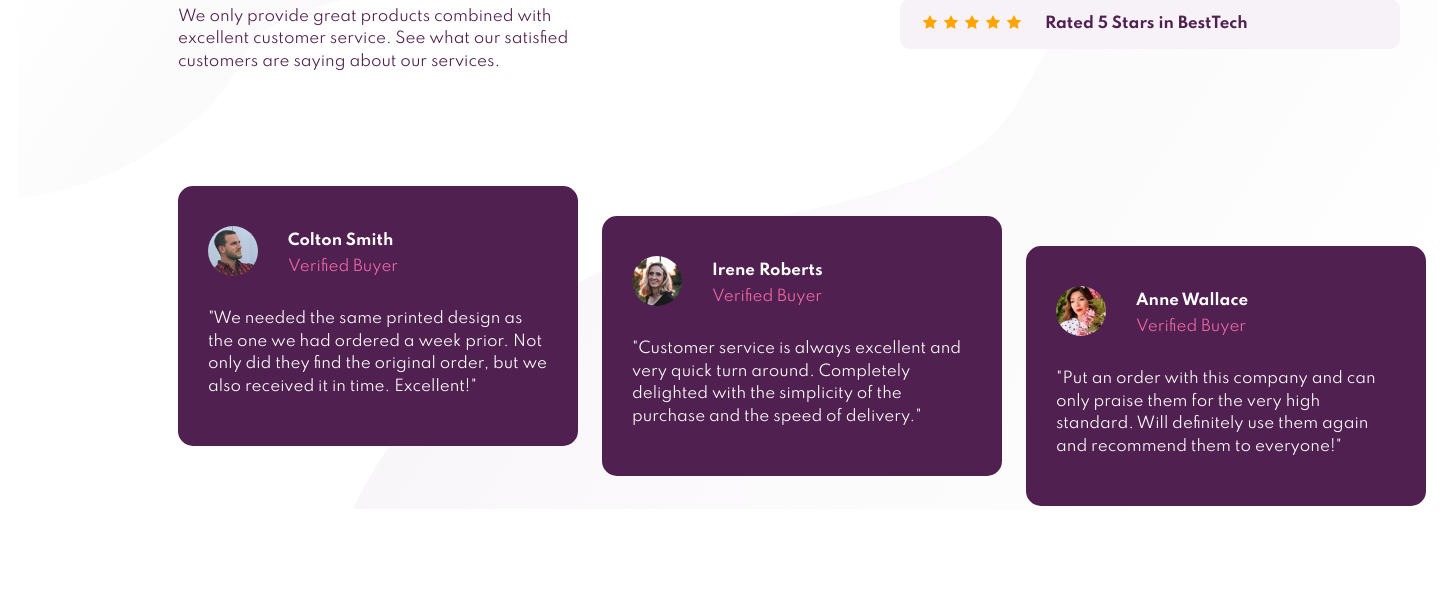
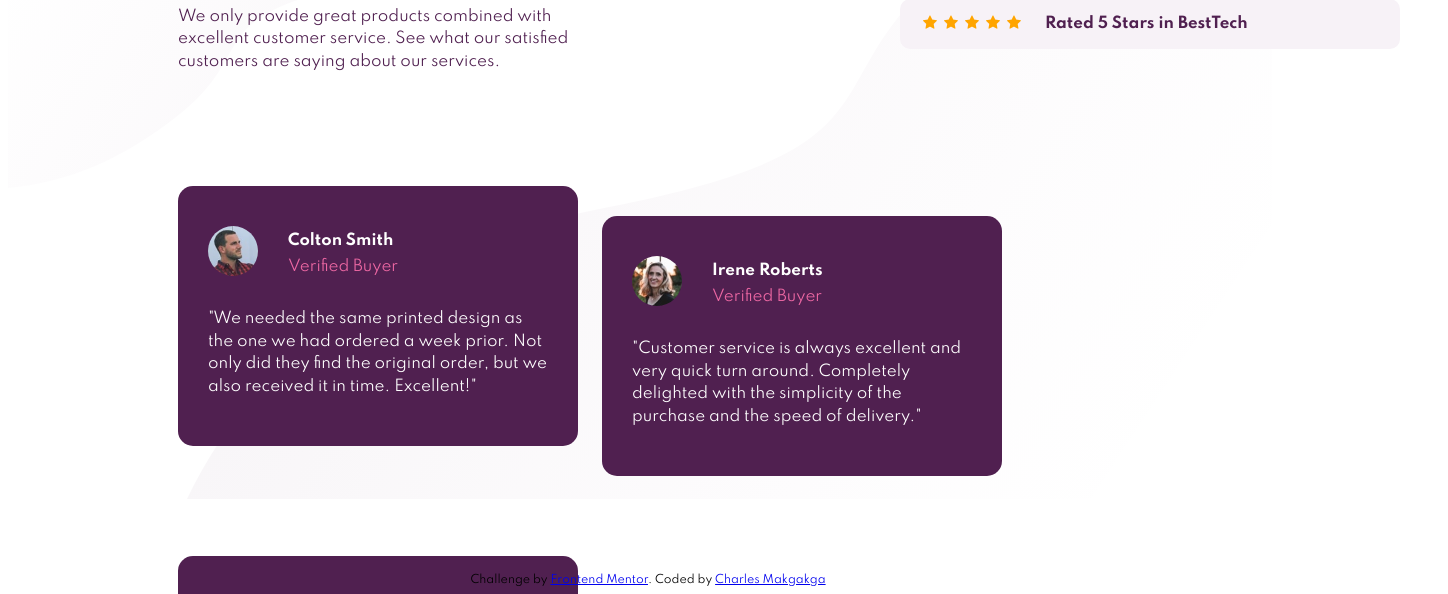
Before and after one commit to ScoopyXavier/Social-Proof, a plain HTML site: page index.html in a window 1280 px wide. Shown: the part 201-795 px from the top of the page, 1448 px wide, since content can reach past the window. Drawn offline with Linux system fonts and the light colour scheme.

Commit message:
Add files via upload

```diff
--- a/style.css
+++ b/style.css
@@ -2,9 +2,9 @@
 
 .within{
   background-image: url(images/bg-pattern-top-desktop.svg), url(images/bg-pattern-bottom-desktop.svg) ;
-  width: 1440px;
-  height: 800px;
-  background-position: top 10px left 10px, top 10px right 10px, bottom 10px right 10px, bottom 10px left 10px;       /* position: of the background image */
+  width: 100%;
+  height: 100%;
+  background-position: top left, top right, bottom right, bottom left;       /* position: of the background image */
   background-repeat: no-repeat;        /* sets if/how a background image will be repeated */
   flex-wrap: wrap;
 
@@ -163,9 +163,10 @@ p{
 }
 
 .attribution{
-  margin: 50px auto 0 auto;
-  font-size: 10px;
+  position: fixed;
+  width: 100%;
   text-align: center;
+  bottom: 0;
   font-size: 11px;
 
 }
```
